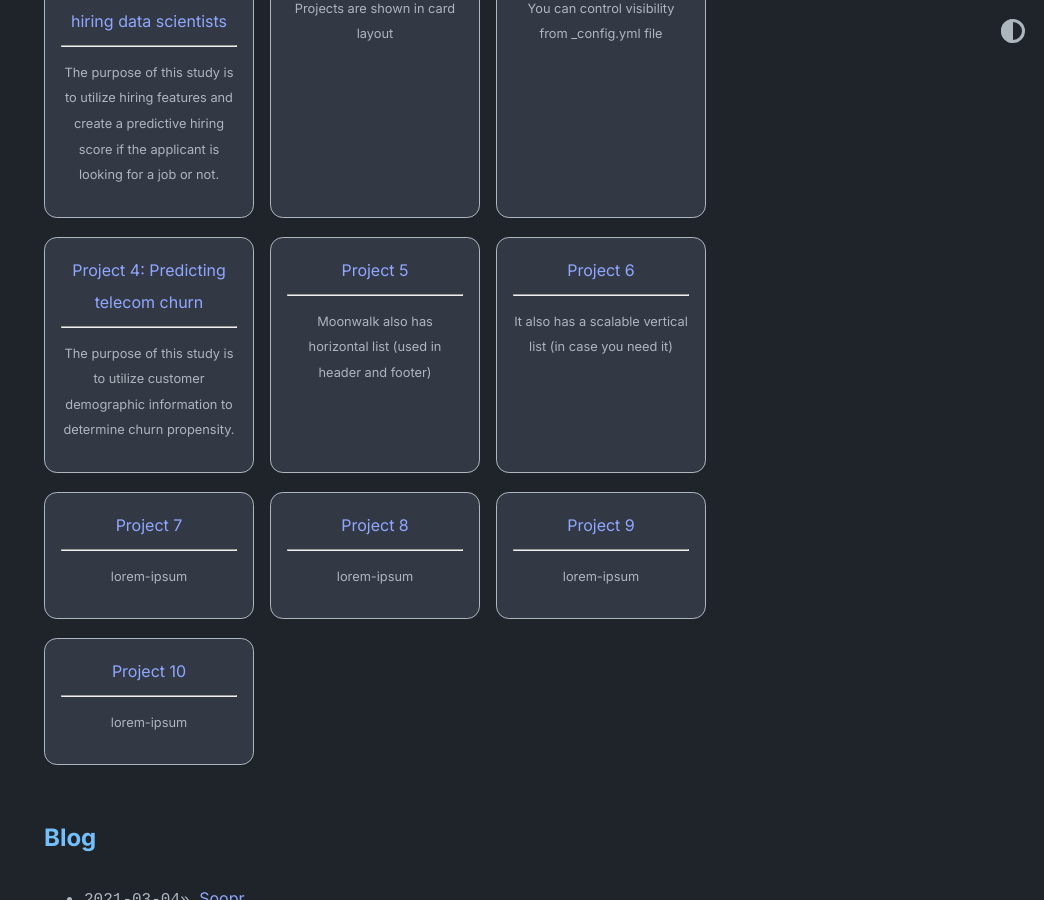
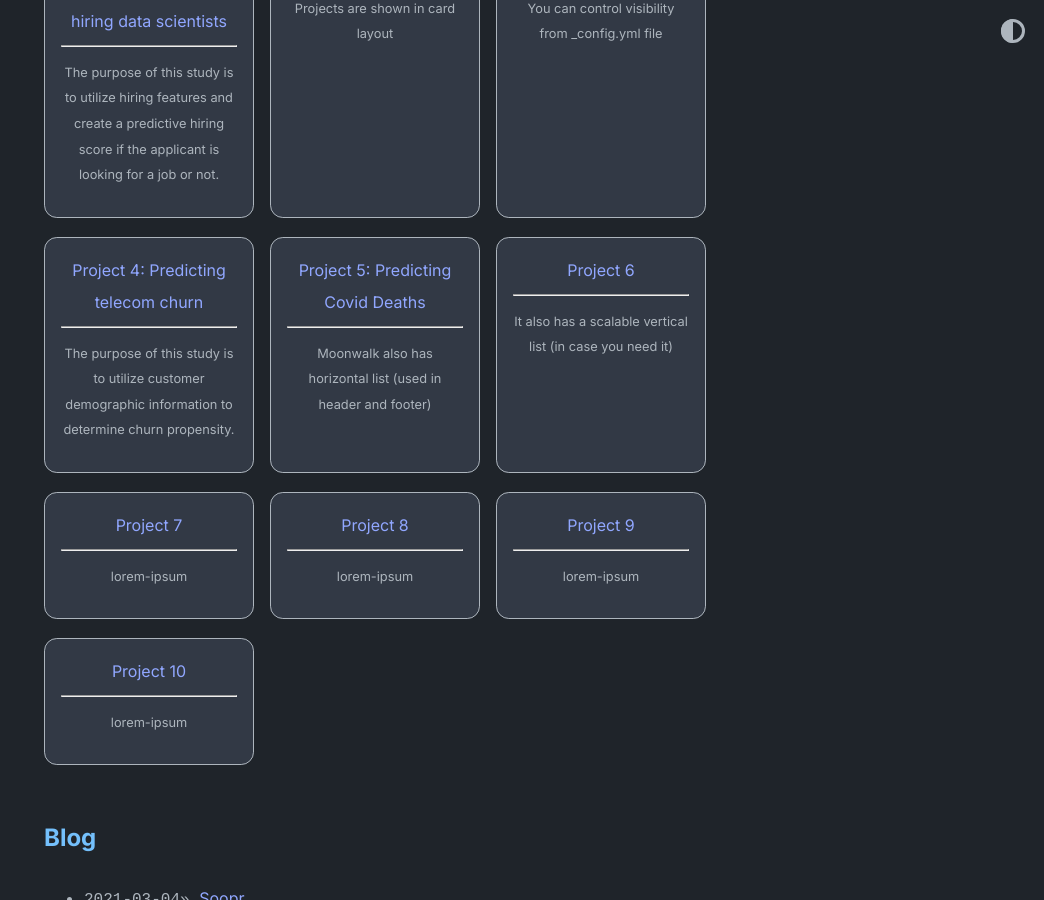
Before and after one commit to Josef9154/JRochelle_Portfolio, a Jekyll site: the page built from index.md, in a window 1280 px wide and 900 px high, scrolled down 515 px. Shown: the whole window, without its empty margins (236-1280 px from the left). Built offline with Jekyll 4.4.1, drawn with Linux system fonts in a browser that asks for light colours.

Commit message:
home.yml: updated title in project_entries

```diff
--- a/_data/home.yml
+++ b/_data/home.yml
@@ -20,7 +20,7 @@ project_entries:
     desc: >-
       The purpose of this study is to utilize customer demographic information
       to determine churn propensity.
-  - title: Project 5
+  - title: 'Project 5: Predicting Covid Deaths'
     url: overview-post
     desc: Moonwalk also has horizontal list (used in header and footer)
   - title: Project 6
```
